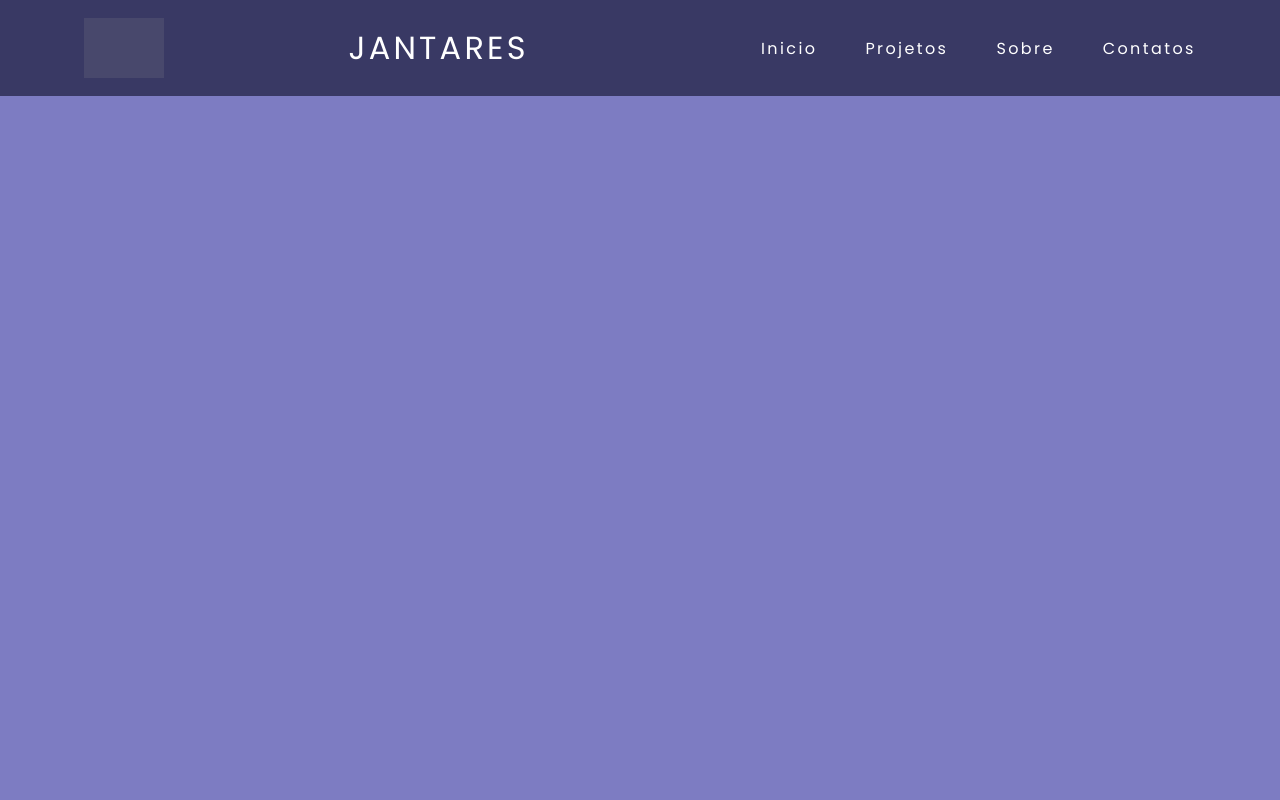
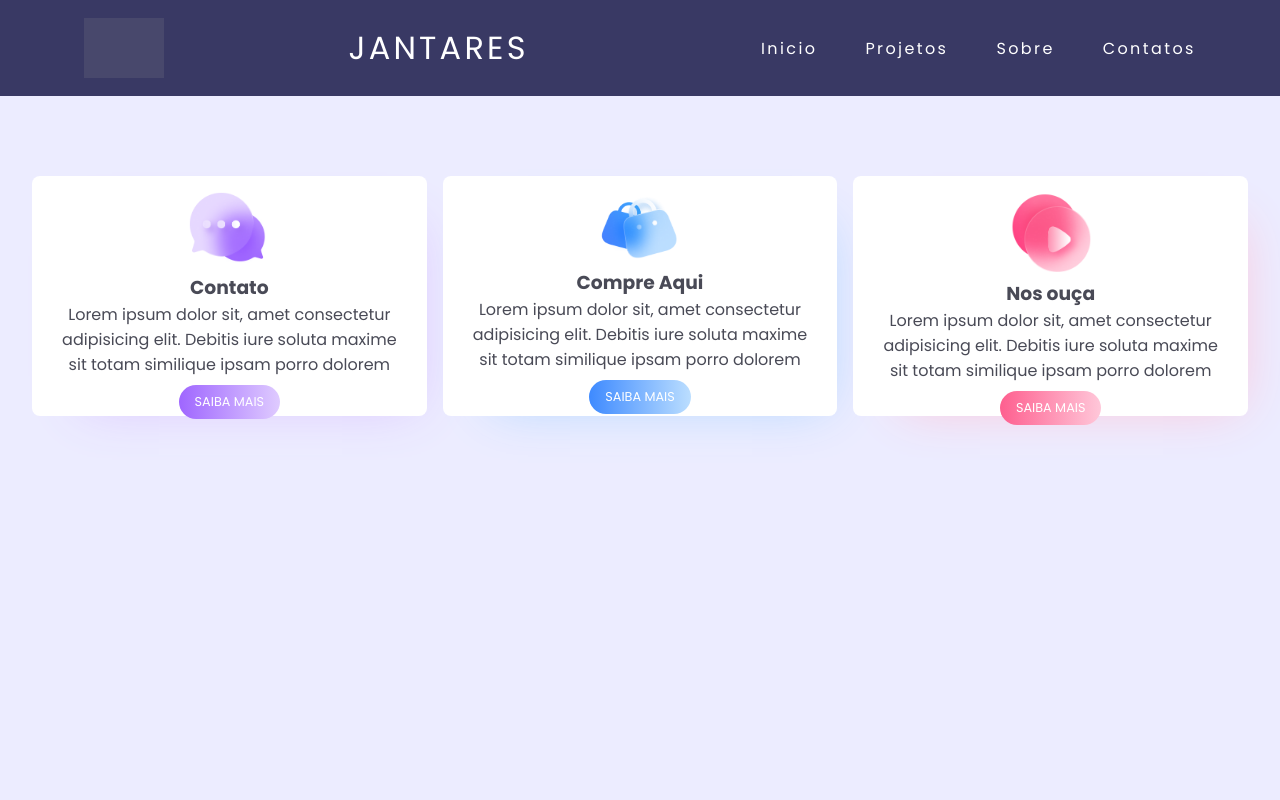
Before and after one commit to henriqueoaraujo/Menu-Responsivo, a plain HTML site: page index.html in a window 1280 px wide. Shown: the top 800 px of the page. Drawn offline with Linux system fonts and the light colour scheme; grey boxes are pictures that could not be loaded.

Commit message:
adicionando cards

```diff
--- a/index.html
+++ b/index.html
@@ -29,9 +29,36 @@
 
         <script src="mobile-navbar.js"></script>
     </header>
+    <main class="cards">
+        <section class="card contact">
+            <div class="icon">
+                <img src="img/Chat.png" alt="Contato">
+            </div>
+            <h3>Contato</h3>
+            <span>Lorem ipsum dolor sit, amet consectetur adipisicing elit. Debitis iure soluta maxime sit totam similique ipsam porro dolorem</span>
+            <button>Saiba Mais</button>
+        </section>
+
+        <section class="card shop">
+            <div class="icon">
+                <img src="img/Bag.png" alt="Compre Aqui">
+            </div>
+            <h3>Compre Aqui</h3>
+            <span>Lorem ipsum dolor sit, amet consectetur adipisicing elit. Debitis iure soluta maxime sit totam similique ipsam porro dolorem</span>
+            <button>Saiba Mais</button>
+        </section>
+
+        <section class="card about">
+            <div class="icon">
+                <img src="img/Play.png" alt="Toca aí meu jovi">
+            </div>
+            <h3>Nos ouça</h3>
+            <span>Lorem ipsum dolor sit, amet consectetur adipisicing elit. Debitis iure soluta maxime sit totam similique ipsam porro dolorem</span>
+            <button>Saiba Mais</button>
+        </section>
+    </main>
     <main>
-
+        <div class="container"></div>
     </main>
-
 </body>
 </html>
--- a/style.css
+++ b/style.css
@@ -3,9 +3,12 @@
 :root {
     --color1:#fff;
     --color2:#b9b9b9;
+    --color3:#292948 ;
+    --color4: #494a56;
     --background1: #393964;
     --background2: #7d7cc2;
-    --color3:#292948 ;
+    --background2: #ececff;
+    --colorcard: white;
 }
 
 
@@ -25,6 +28,10 @@ a {
 /* header */
 
 nav a:hover {
+    opacity: 0.7;
+}
+
+.nav-list a:hover {
     opacity: 0.7;
 }
 
@@ -89,11 +96,11 @@ nav img:hover{
 
 @media (max-width: 850px) {
     body {
-        overflow: hidden;
+        /* overflow: hidden; */
     }
     .nav-list {
         position: absolute;
-        top: 8vh;
+        top: 12vh;
         right: 0px;
         width: 50vw;
         height: 92vh;
@@ -103,6 +110,7 @@ nav img:hover{
         justify-content: space-around;
         transform: translateX(100%);
         transition: transform .25s ease-out;
+        overflow: hidden;
     }
 
     .nav-list li {
@@ -146,7 +154,108 @@ nav img:hover{
 
 /*corpo*/
 
+
+
 main{
     background-color: var(--background2);
-    height: 100vw;
+    display: flex;
+    width: 100%;
+
+    display: flex;
+    justify-content: center;
+    align-items: center;
+
+    color: var(--color4);
 }
+
+
+/*Cards*/
+
+main.cards {
+    display: flex;
+    padding: 32px;
+    height: 25rem;
+}
+
+main.cards section.card {
+    display: flex;
+    flex-direction: column;
+    align-items: center;
+    text-align: center;
+    background-color:var(--colorcard) ;
+    padding: 1rem 1.5rem;
+    border-radius: 8px;
+    max-height: 240px;
+    margin-left: 1rem;
+}
+
+main.cards section.card:first-child {
+    margin-left: 0;
+}
+
+
+main.cards section.card .icon{
+    width: 80px;
+    width: 80px;
+}
+
+main.cards section.card img{
+    width: 100%;
+}
+
+main.cards section.card button {
+    padding: .5rem 1rem;
+    text-transform: uppercase;
+    border-radius: 32px;
+    border: 0;
+    cursor: pointer;
+    margin: .5rem;
+    font-size: 80%;
+    transition: .4s;
+    background-color: #f0f0f0;
+    color: white
+}
+
+main.cards section.card.contact button {
+    background: linear-gradient(to right,#9F66FF, #DFCBFF );
+}
+
+main.cards section.card.shop button {
+    background: linear-gradient(to right,#3E8AFF, #BBDEFF );
+}
+
+main.cards section.card.about button {
+    background: linear-gradient(to right,#FE5F8F, #FFC7D9 );
+}
+
+main.cards section.card.contact {
+    box-shadow: 20px 20px 50px -30px #DBC4FF;
+}
+main.cards section.card.shop {
+    box-shadow: 20px 20px 50px -30px #AFD6FF;
+}
+main.cards section.card.about {
+    box-shadow: 20px 20px 50px -30px #FFC1D5;
+}
+
+@media screen and (max-width:810px) {
+    main.cards {
+        flex-direction: column;
+    }
+    main.cards section.card {
+        display: flex;
+        max-width: 10rem;
+        min-width: 20rem;
+        height: 45rem;
+        margin-left: 1rem;
+        margin-bottom: 2rem;
+        margin-left: 0;
+    }
+    main.cards section.card:first-child {
+        margin-top: 35rem;
+    }
+}
+
+.container {
+    height: 35rem;
+}
```
Also changed, not shown: img/Bag.png (added), img/Chat.png (added), img/Play.png (added).
